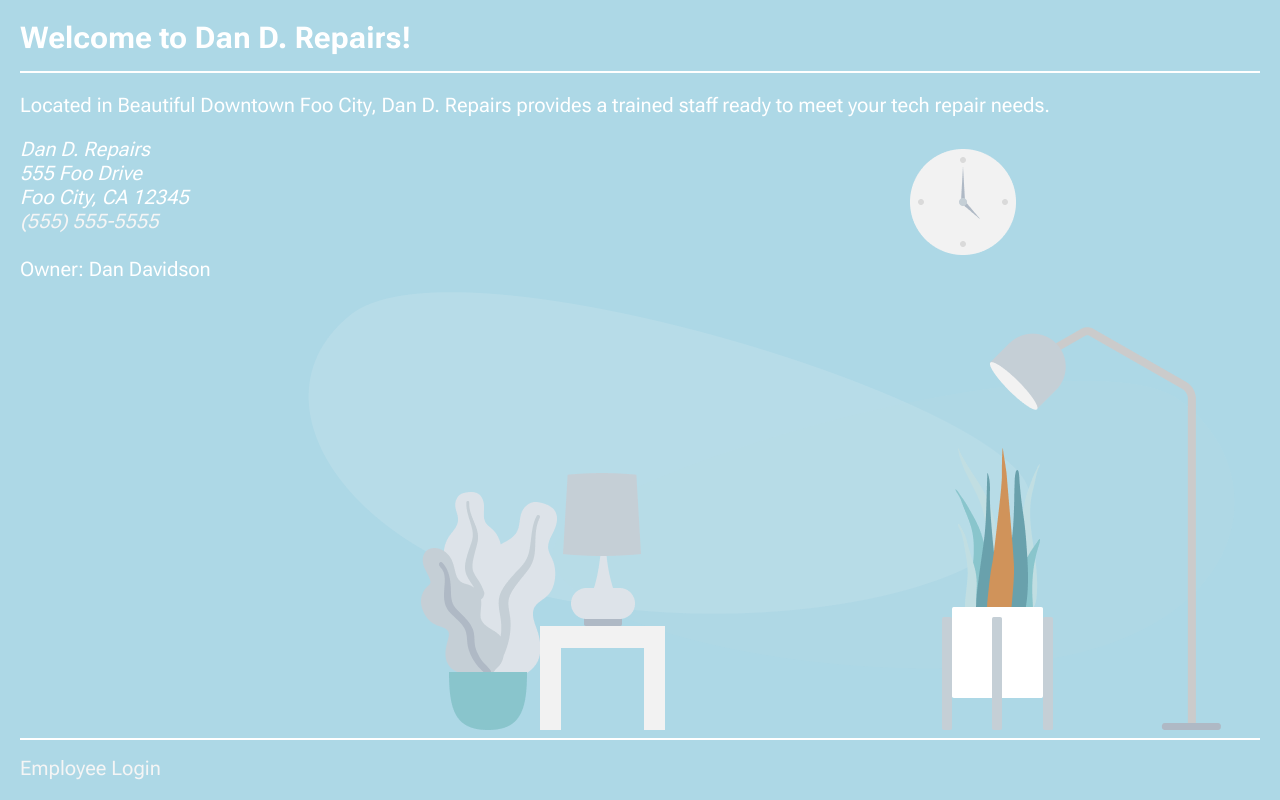
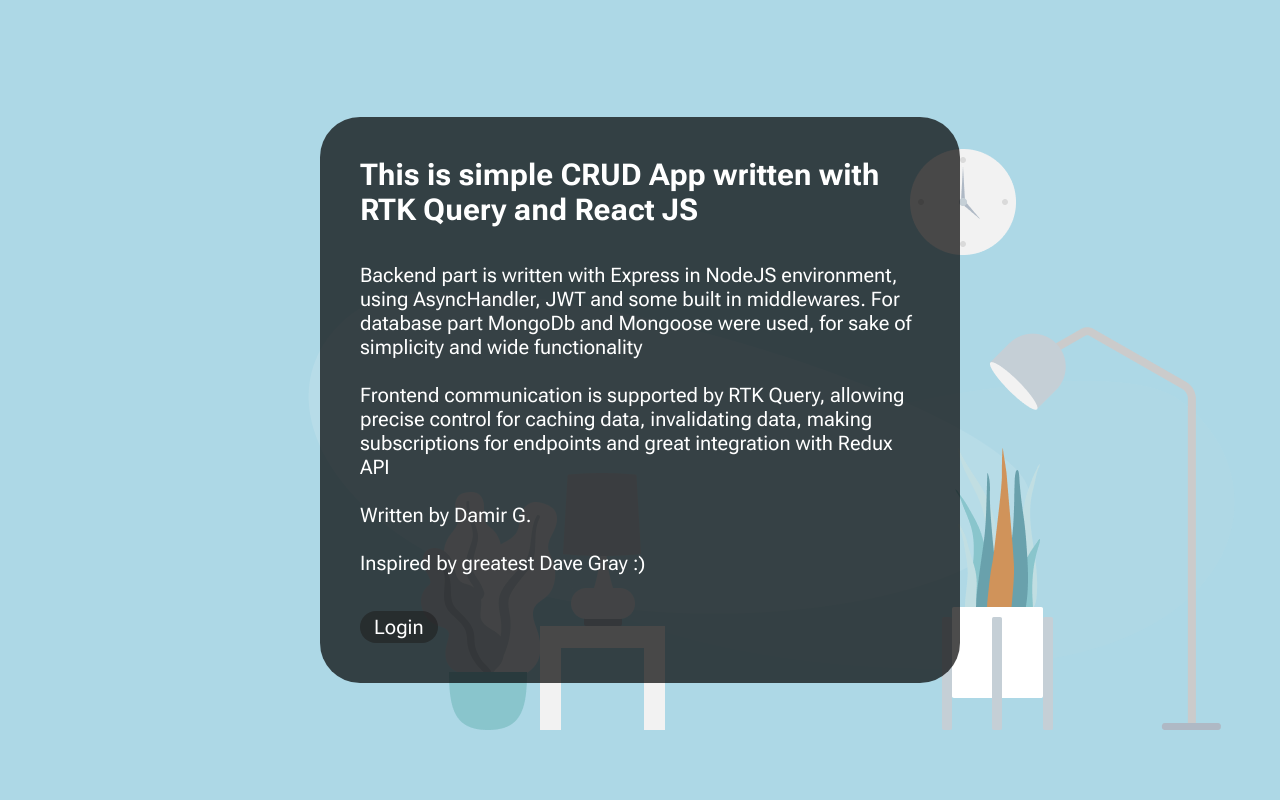
Before and after one commit to DamirGim98/edu_tech_notes_app_client, a React (Create React App) app: page / in a window 1280 px wide. Built offline with nearby package versions, Linux system fonts and the light colour scheme.

Commit message:
Adds changes into appearence

```diff
--- a/src/components/DashHeader.js
+++ b/src/components/DashHeader.js
@@ -8,11 +8,6 @@ const DashHeader = () => {
     const {pathname} = useLocation()
     const {username, isManager, isAdmin, status} = useAuth()
 
-    const date = new Date()
-    const today = new Intl.DateTimeFormat().format(date)
-
-
-    const DASH_REGEX = /^\/dash(\/)?$/
     const NOTES_REGEX = /^\/dash\/notes(\/)?$/
     const USERS_REGEX = /^\/dash\/users(\/)?$/
 
@@ -154,7 +149,6 @@ const DashHeader = () => {
                 <section className="dash-header__user">
                     <p>Nice to see you back, {username}</p>
                     <p>Role: {status}</p>
-                    <p>{today}</p>
                 </section>
             </header>
         </>
--- a/src/components/Public.js
+++ b/src/components/Public.js
@@ -1,28 +1,36 @@
-import { Link } from 'react-router-dom';
+import {useNavigate} from "react-router-dom";
+
 
 const Public = () => {
-    const content = (
+    const navigate = useNavigate()
+    return (
         <section className="public">
             <header>
-                <h1>Welcome to <span className="nowrap">Dan D. Repairs!</span></h1>
+                <h1>This is <span className="nowrap">simple CRUD App written with<br/>RTK Query and React JS</span></h1>
             </header>
             <main className="public__main">
-                <p>Located in Beautiful Downtown Foo City, Dan D. Repairs  provides a trained staff ready to meet your tech repair needs.</p>
-                <address className="public__addr">
-                    Dan D. Repairs<br />
-                    555 Foo Drive<br />
-                    Foo City, CA 12345<br />
-                    <a href="tel:+15555555555">(555) 555-5555</a>
-                </address>
-                <br />
-                <p>Owner: Dan Davidson</p>
+                <p>Backend part is written with Express in NodeJS environment, using AsyncHandler, JWT and some built in
+                    middlewares. For database part MongoDb and Mongoose were used, for sake of simplicity and wide
+                    functionality</p>
+                <br/>
+                <p>Frontend communication is supported by RTK Query, allowing precise control for caching data,
+                    invalidating data, making subscriptions for endpoints and great integration with Redux API</p>
+                <br/>
+                <p>Written by Damir G.</p>
+                <br/>
+                <p>Inspired by greatest Dave Gray :)</p>
             </main>
             <footer>
-                <Link to="/login">Employee Login</Link>
+                <button
+                    className="text-button styled-button"
+                    title="Authenticate"
+                    onClick={() => navigate('/login')}
+                >
+                    Login
+                </button>
             </footer>
         </section>
 
     )
-    return content
 }
 export default Public
--- a/src/features/auth/Login.js
+++ b/src/features/auth/Login.js
@@ -1,5 +1,5 @@
 import {useRef, useState, useEffect} from "react";
-import {useNavigate, Link} from "react-router-dom";
+import {useNavigate} from "react-router-dom";
 
 import {useDispatch} from "react-redux";
 import {setCredentials} from "./authSlice";
@@ -63,7 +63,7 @@ const Login = () => {
     return (
         <section className="public">
             <header>
-                <h1>Employee Login</h1>
+                <h1>Login</h1>
             </header>
             <main className="login">
                 <p ref={errRef} className={errClass} aria-live="assertive">{errMsg}</p>
@@ -105,7 +105,13 @@ const Login = () => {
                 </form>
             </main>
             <footer>
-                <Link to="/">Back to Home</Link>
+                <button
+                    className="text-button styled-button"
+                    title="HomePage"
+                    onClick={() => navigate('/')}
+                >
+                    Back to Home page
+                </button>
             </footer>
         </section>
     );
--- a/src/features/notes/EditNoteForm.js
+++ b/src/features/notes/EditNoteForm.js
@@ -63,7 +63,7 @@ const EditNoteForm = ({ note, users }) => {
 
 
     let deleteButton = null
-    if (isManager || isAdmin) {
+    if (isManager || isAdmin || note.username === username) {
         deleteButton = (
             <button
                 className="text-button"
--- a/src/index.css
+++ b/src/index.css
@@ -118,19 +118,33 @@ a:focus-visible {
   display: flex;
   flex-direction: column;
   gap: 1rem;
+
+  align-self: start;
 }
 
 .public {
-  padding: 1em;
-  flex-grow: 1;
+  align-self: center;
+  margin: auto;
+  width: 50%;
+
+  background-color: rgba(0, 0, 0, 0.7);
+  padding: 2em;
+
+  border-radius: 2em;
 }
 
 .public__main,
 .login {
   flex-grow: 1;
-  border-top: 2px solid var(--BORDER-COLOR);
-  border-bottom: 2px solid var(--BORDER-COLOR);
   padding: 1em 0;
+}
+
+.styled-button {
+  font-size: 1em;
+  padding: 0.2em 0.7em;
+
+  background-color: rgba(32,32,32, 0.6);
+  border-radius: 1em;
 }
 
 .public__addr {
@@ -173,6 +187,8 @@ a:focus-visible {
 }
 
 .dash-container {
+  display: flex;
+  align-items: center;
   height: 100vh;
   padding: 0.75em 0.5em 0.5em;
   flex-grow: 1;
@@ -252,6 +268,8 @@ tr {
   grid-template-columns: 1fr 2fr 1fr;
   color: var(--TABLE-COLOR);
   gap: 0.1em;
+
+  align-self: start;
 }
 
 .table__button {
@@ -360,10 +378,14 @@ tr {
 /* || FORM - GENERAL */
 
 .form {
+  width: 100%;
   display: flex;
   flex-flow: column nowrap;
   gap: 0.75em;
-  max-width: 800px;
+  background-color: rgba(0, 0, 0, 0.6);
+  padding: 2em;
+
+  border-radius: 2em;
 }
 
 .form__checkbox-container {
@@ -393,6 +415,7 @@ tr {
 }
 
 .form__input--text {
+  height: 250px;
   min-height: 150px;
 }
 
```
